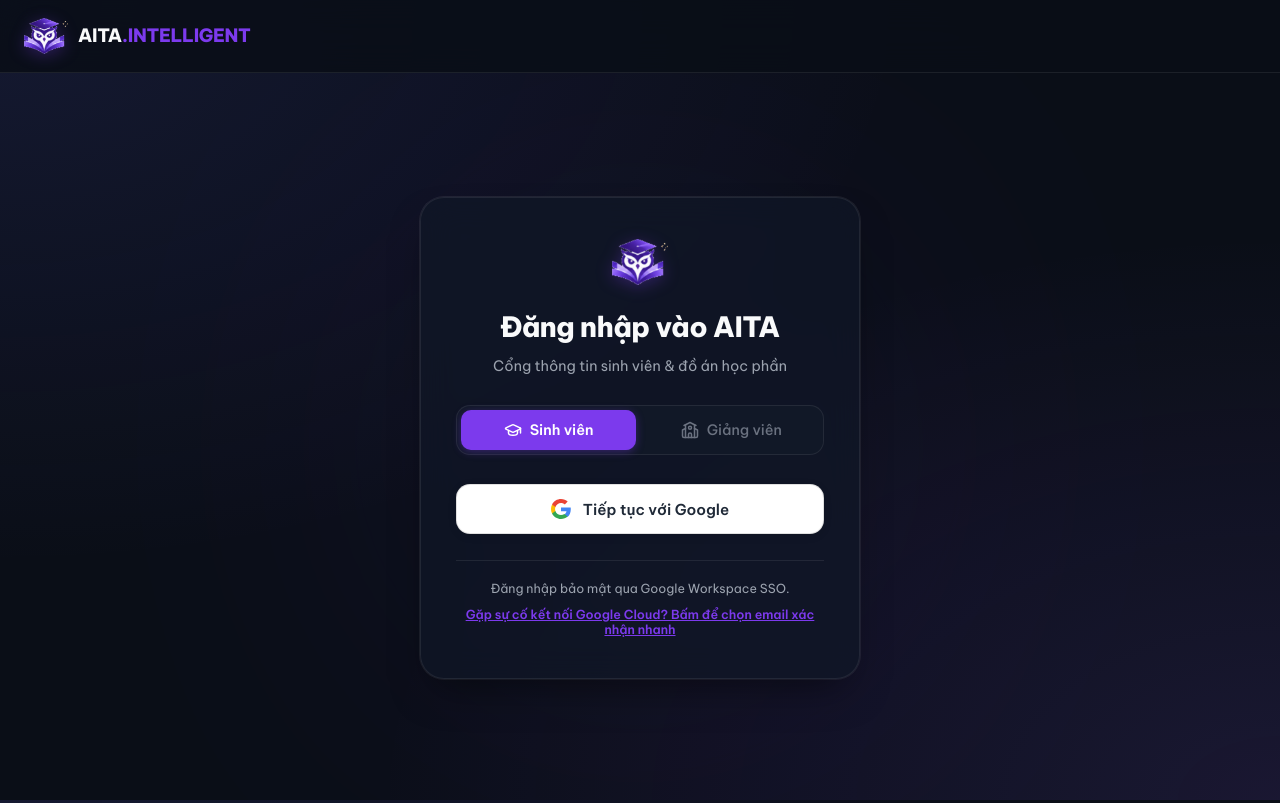
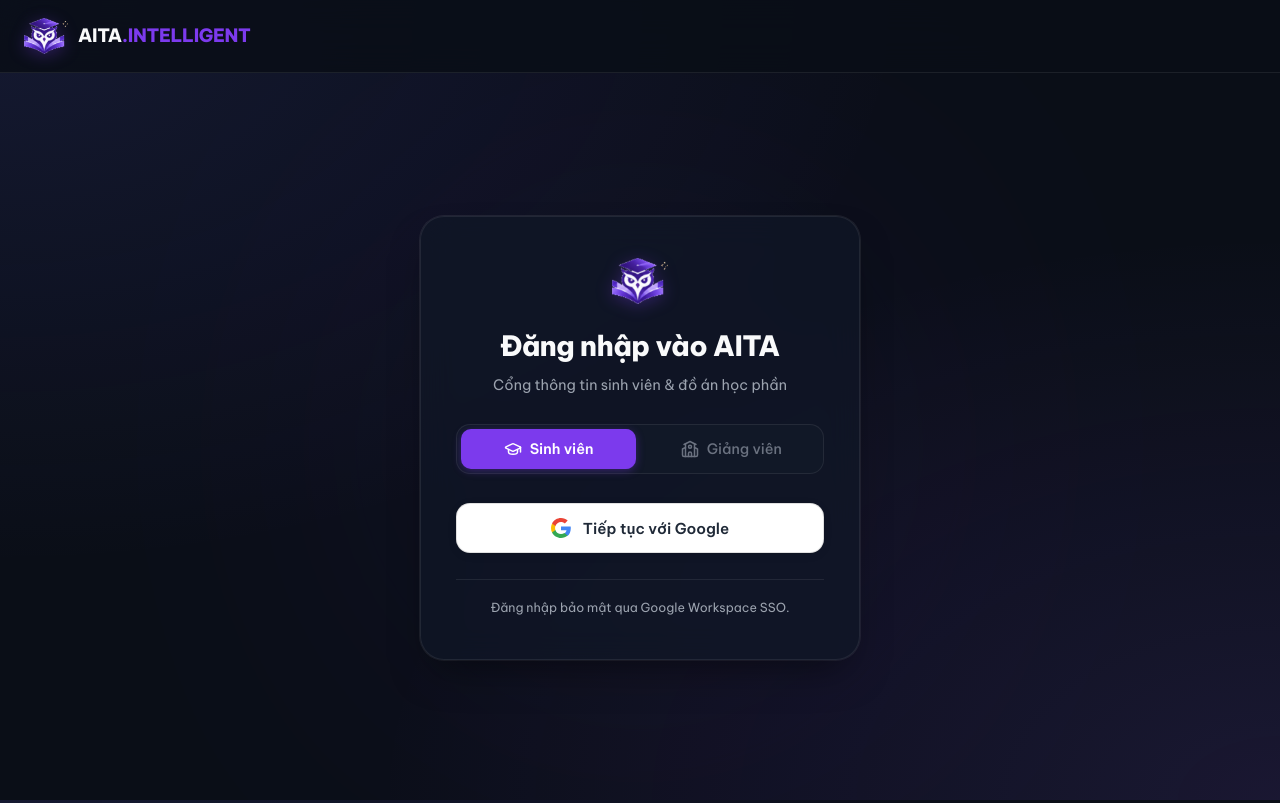
Before and after one commit to min098-ui/SWD392_AITA-Intelligent, a Next.js app in the folder client/: page /login in a window 1280 px wide. Built offline with nearby package versions, Linux system fonts and the light colour scheme.

Commit message:
fix(login): remove Google Cloud issue prompt button from login footer

```diff
--- a/client/src/app/login/page.tsx
+++ b/client/src/app/login/page.tsx
@@ -575,7 +575,7 @@ function LoginContent() {
             </div>
           )}
 
-          {/* Dòng ghi chú chân trang & nút bật hộp xác nhận Google nhanh */}
+          {/* Dòng ghi chú chân trang */}
           <div style={{
             marginTop: '1.6rem',
             fontSize: '0.78rem',
@@ -588,23 +588,6 @@ function LoginContent() {
             gap: '8px'
           }}>
             <p>{currentT.footerNotice}</p>
-            {!showGoogleConfirm && (
-              <button
-                type="button"
-                onClick={() => setShowGoogleConfirm(true)}
-                style={{
-                  background: 'transparent',
-                  border: 'none',
-                  color: 'var(--accent-primary, #7c3aed)',
-                  fontSize: '0.78rem',
-                  fontWeight: 600,
-                  textDecoration: 'underline',
-                  cursor: 'pointer'
-                }}
-              >
-                Gặp sự cố kết nối Google Cloud? Bấm để chọn email xác nhận nhanh
-              </button>
-            )}
           </div>
         </div>
       </main>
```
